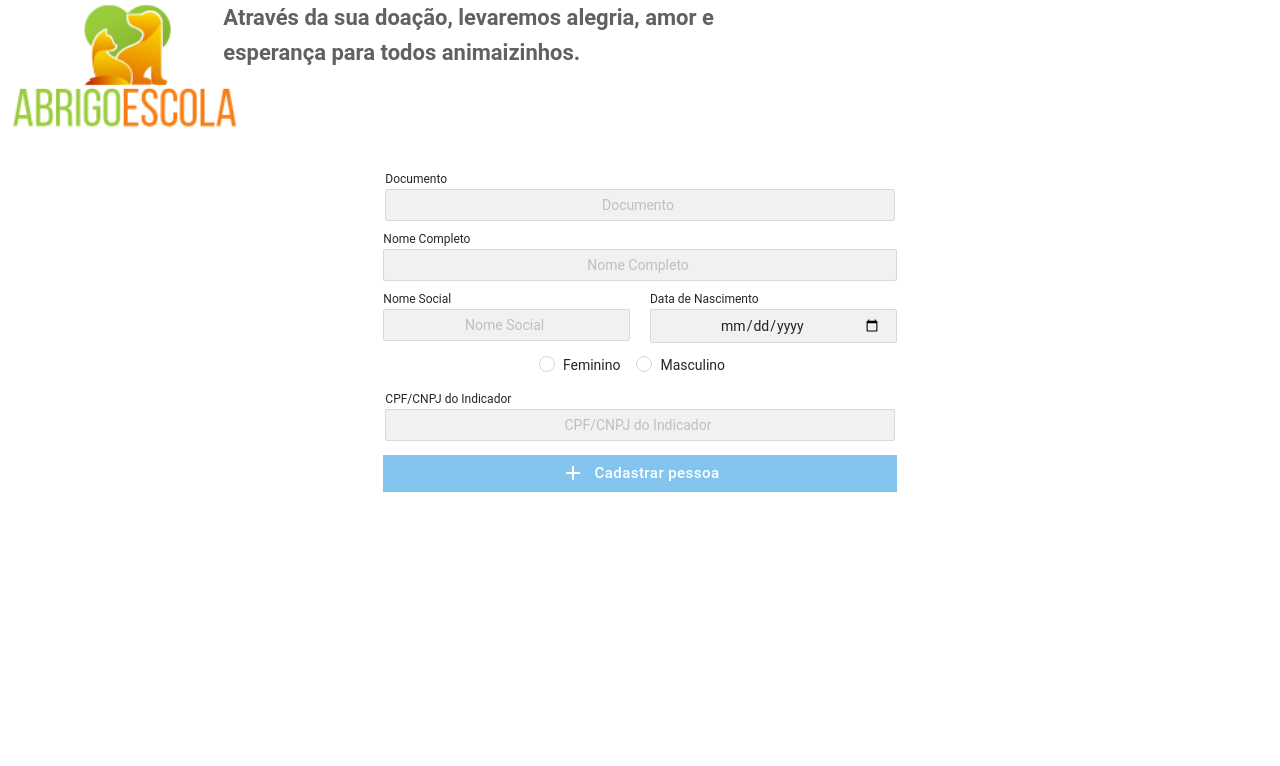
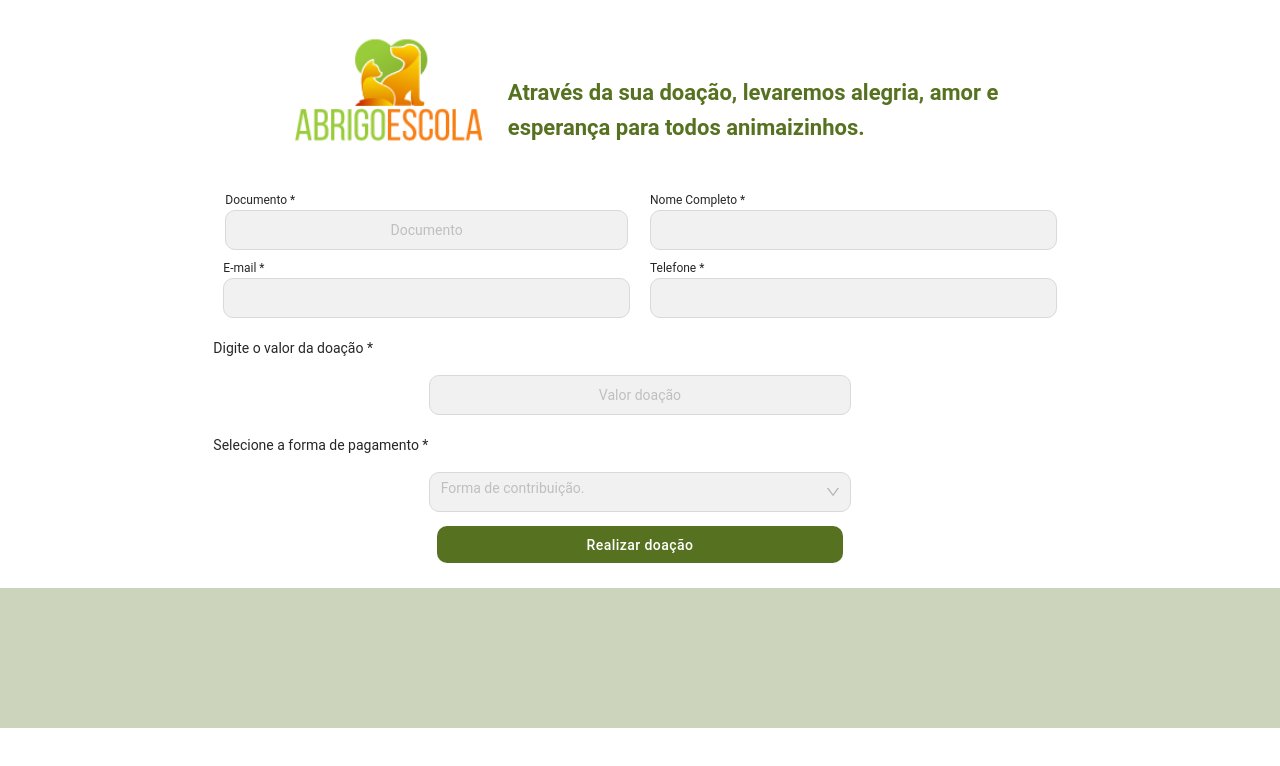
Before and after one commit to amexassessoria/landing-page, a React (Create React App) app: page / in a window 1280 px wide. Shown: the top 766 px of the page. Built offline with nearby package versions, Linux system fonts and the light colour scheme.

Commit message:
segundo commit

```diff
--- a/src/@styles/AntStyles.css
+++ b/src/@styles/AntStyles.css
@@ -32,7 +32,8 @@
   position: relative;
   background-color: #f1f1f1 !important;
   border: 1px solid #d9d9d9;
-  border-radius: 2px;
+  height: 40px;
+  border-radius: 10px;
   -webkit-transition: all 0.3s cubic-bezier(0.645, 0.045, 0.355, 1);
   transition: all 0.3s cubic-bezier(0.645, 0.045, 0.355, 1);
 }
@@ -60,6 +61,8 @@
   .ant-select-selector
   .ant-select-selection-search-input {
   background-color: #f1f1f1 !important;
+  height: 40px;
+
 }
 
 .ant-input-affix-wrapper {
@@ -69,7 +72,8 @@
 .ant-input {
   background-color: #f1f1f1 !important;
   text-align: center;
-  border-radius: 0px;
+  border-radius: 10px;
+  height: 40px;
 }
 
 .ant-form-vertical .ant-form-item {
@@ -149,6 +153,7 @@
   .ant-select-selector
   .ant-select-selection-search-input {
   background-color: #f1f1f1 !important;
+  height: 40px;
 }
 
 .ant-input-affix-wrapper {
--- a/src/@styles/colorsTheme.ts
+++ b/src/@styles/colorsTheme.ts
@@ -11,7 +11,7 @@ interface IColors {
 
 export const getColors = (): IColors => {
   return {
-    azulClaro: '#84C5F0',
+    azulClaro: '#567220',
     azulEscuro: '#40455A',
     cinzaEscuro: '#616161',
     cinzaClaro: '#f1f1f166',
--- a/src/@styles/styles.global.ts
+++ b/src/@styles/styles.global.ts
@@ -2,7 +2,7 @@ import styled from 'styled-components';
 
 export const TitlePage = styled.h1`
   font-weight: bold;
-  color: #616161;
+  color: #567220;
   margin-left: 10px;
   font-size: 22px;
   line-height: 35px;
--- a/src/App.tsx
+++ b/src/App.tsx
@@ -2,7 +2,7 @@ import React from 'react';
 
 import { BrowserRouter } from 'react-router-dom';
 import Routes from './routes';
-import GlobalStyle from './styles/global';
+import GlobalStyle from '@styles/global';
 
 const App: React.FC = () => {
   return (
--- a/src/components/Shared/Buttons/Button/index.tsx
+++ b/src/components/Shared/Buttons/Button/index.tsx
@@ -36,7 +36,8 @@ const ButtonComponent: React.FC<IButtonProps> = ({
           ? getColors().cinzaEscuro
           : getColors().cinzaClaro,
       color: getColors()?.branco,
-      borderRadius: 0,
+      borderRadius: 10,
+      borderColor: '#000',
       '&:disabled': {
         backgroundColor: disabledColor ? disabledColor : '#84c5f080',
       },
--- a/src/components/Shared/EstadoCidadeInputs/index.tsx
+++ b/src/components/Shared/EstadoCidadeInputs/index.tsx
@@ -153,7 +153,6 @@ const EstadoCidadeInputs: React.FC<IProps> = ({
         <Form.Item
           name="estado_descricao"
           label="Estado"
-          hasFeedback
           rules={[
             {
               required: false,
@@ -196,7 +195,6 @@ const EstadoCidadeInputs: React.FC<IProps> = ({
         <Form.Item
           name="cidade_id"
           label="Cidade"
-          hasFeedback
           rules={[
             {
               required: false,
--- /dev/null
+++ b/src/components/Shared/Footer/Footer.tsx
@@ -0,0 +1,38 @@
+import React, { useState } from 'react';
+
+import {
+  Container,
+  Content,
+  CompartmentContainer,
+  Compartment,
+  IconsRow,
+
+  TitleRow,
+
+} from './FooterStyle';
+
+import LogoCLickDoBem from '@assets/Login/sociallis-logo-hor2.png';
+
+import Logo from '../assets/logo.svg';
+
+export default function Footer () {
+  return (
+      <Container>
+              <Content style={{paddingTop: '1rem'}}>
+                  <CompartmentContainer >
+                      <div>
+                          <TitleRow style={{marginTop:25}}>
+
+                          </TitleRow>
+
+                      </div>
+                      <Compartment>
+
+
+                      </Compartment>
+                  </CompartmentContainer>
+              </Content>
+
+      </Container>
+  );
+}
--- /dev/null
+++ b/src/components/Shared/Footer/FooterStyle.ts
@@ -0,0 +1,92 @@
+import styled from 'styled-components';
+
+
+
+export const Container = styled.div`
+    height: 10rem;
+    width: 100%;
+    background: #CCD4BC;
+    display: flex;
+    flex-direction: row;
+`
+
+export const Content = styled.div`
+    padding-top: 2.5rem;
+    display: flex;
+    flex-direction: column;
+    flex: 1;
+    text-align: start;
+    font-size: 14px;
+    p, a {
+        color: #a2a2a2;
+        padding-left: 2.5rem;
+        margin-bottom: 1rem;
+        text-decoration: none;
+    }
+    h1, h2 {
+        margin-bottom: 2rem;
+    }
+    h1 {
+        padding-top: 2rem;
+        padding-left: 1rem;
+        font-weight: 400;
+    }
+    h2 {
+        font-weight: 200;
+
+        padding-left: 2.5rem;
+    }
+`
+
+export const CompartmentContainer = styled.div`
+    justify-content: space-between;
+
+    display: flex;
+    flex-direction: column;
+    flex: 1;
+`
+
+export const Compartment = styled.div`
+    height: 3.5rem;
+    width: 100%;
+    h4 {
+        font-weight: 100;
+    }
+    span {
+        color: #383838;
+        font-size: 0.9rem;
+    }
+    span, h4 {
+        padding-left: 2.5rem;
+    }
+`
+
+export const IconsRow = styled.div`
+    padding-left: 2.5rem;
+    padding-right: 2.5rem;
+    display: flex;
+    flex-direction: row;
+    justify-content: center;
+    a {
+        color: #FFF;
+        text-decoration: none;
+    }
+`
+
+
+
+
+export const TitleRow = styled.div`
+    padding-left: 2.5rem;
+    padding-right: 2.5rem;
+    display: flex;
+    flex-direction: row;
+    justify-content: center;
+    text-align: center;
+  font-size: 20px;
+  font-weight: 600;
+  color: #567220 ;
+
+
+
+`
--- a/src/pages/Principal/index.tsx
+++ b/src/pages/Principal/index.tsx
@@ -2,9 +2,14 @@ import React, { useState } from 'react';
 import { useHistory } from 'react-router-dom';
 import { useSnackbar } from 'notistack';
 import LogoCLickDoBem from '@assets/Login/logo-topo.png';
+import Button from '@components/Shared/Buttons/Button';
+import MaskedInput from 'antd-mask-input';
+
+import Footer from '@components/Shared/Footer/Footer';
+
 
 import { Grid } from '@material-ui/core';
-import { Form, Input, Spin, Radio } from 'antd';
+import { Form, Input, Spin, Radio, Select as SelectAntd } from 'antd';
 
 import ButtonComponent from '@components/Shared/Buttons/Button';
 
@@ -24,6 +29,7 @@ import InputEstadoCidade from '@components/Shared/EstadoCidadeInputs';
 
 import useDebounce from '@hooks/useDebounce';
 
+const tiposFiltros = ['Boleto', 'Pix', 'Cartão de credito'];
 
 const DATA = addDays(new Date(), 0).toISOString().split('T')[0];
 
@@ -33,12 +39,26 @@ const Principal: React.FC = () => {
   const [formref] = Form.useForm();
   const [formPessoaRef] = Form.useForm();
 
+  const [formRef2] = Form.useForm();
+
   const [idExists, setIdExists] = useState(0);
   const [showButtonViewPessoa, setShowButtonViewPessoa] = useState(false);
   const [loadingCreatePessoa, setLoadingCreatePessoa] = useState(false);
   const [pessoaId, setPessoaId] = useState<number>();
 
   const [tipoDocumento, setTipoDocumento] = useState<'pf' | 'pj'>('pf');
+
+  const [valorModifyValorDebito, setValorModifyValorDebito] =
+  useState<string>('');
+
+  const [uf, setUF] = useState<any>();
+  const [cidadeId, setCidadeID] = useState(0);
+  const [cidadeLabel, setCidadeLabel] = useState('');
+  const [loadingCEP, setLoadingCEP] = useState(false);
+
+
+
+  const [formaContribuicao, setFormaContribuicao] = useState< 'Boleto' | 'Pix' | 'Cartão de credito'>();
 
   function handleInput(e: any) {
     var ss = e.target.selectionStart;
@@ -47,9 +67,6 @@ const Principal: React.FC = () => {
     e.target.selectionStart = ss;
     e.target.selectionEnd = se;
   };
-
-
-
 
   const onFinish = async (values: any) => {
 
@@ -75,6 +92,24 @@ const Principal: React.FC = () => {
 
     setLoadingCreatePessoa(false);
   };
+
+  const searchCEPDebounce = async (value: string) => {
+    const searchCEPCorreios = new SearchCEPCorreios();
+
+    setLoadingCEP(true);
+    const { error, response } = await searchCEPCorreios.SearchCEP(value);
+    setLoadingCEP(false);
+    if (!error && response) {
+      setUF(response.uf);
+      formPessoaRef.setFieldsValue({
+        endereco: response.logradouro,
+        bairro: response.bairro,
+        estado_descricao: response.uf,
+        cidade_id: response.localidade,
+      });
+    }
+  };
+  const debounceCEP = useDebounce(searchCEPDebounce, 800);
 
   const onChangeDocumento = (e: any) => {
     const value = e.target.value;
@@ -104,16 +139,18 @@ const Principal: React.FC = () => {
     return Promise.reject(new Error('Digite um documento válido'));
   };
 
-  window.document.title = 'CRM - Novo Cadastro';
 
   return (
     <>
-     <Grid container alignItems="center" justify="flex-start">
-        <Grid container item sm={8}>
+     <Grid container alignItems="center" justify="center">
+        <Grid container item sm={8} style={{marginTop: 35}}>
+        <Grid item lg={1} sm={1} xs={12}>
+
+          </Grid>
         <Grid item lg={3} sm={3} xs={12}>
-        <img src={LogoCLickDoBem} style={{ width: 250 }} />
+        <img src={LogoCLickDoBem} style={{ width: 210 }} />
           </Grid>
-          <Grid item lg={8} sm={8} xs={12}>
+          <Grid item lg={8} sm={8} xs={12} style={{marginTop: 40}}>
             <TitlePage>Através da sua doação, levaremos alegria, amor e esperança para todos animaizinhos.</TitlePage>
           </Grid>
 
@@ -126,15 +163,10 @@ const Principal: React.FC = () => {
         sm={12}
         justify="space-around"
         xs={12}
-        style={{ marginTop: 20 }}
+        style={{ marginTop: 30 }}
       >
         {/* FORMULARIO  */}
-        <Grid item sm={5} xs={12}>
-          <Spin
-            size="large"
-            spinning={loadingCreatePessoa}
-            tip="Enviando dados..."
-          >
+        <Grid item lg={ 8} sm={5} xs={12}>
             <Form
               form={formPessoaRef}
               size="middle"
@@ -153,16 +185,16 @@ const Principal: React.FC = () => {
               <Grid container>
                 <Grid
                   item
-                  lg={12}
+                  lg={6}
                   xs={12}
                   style={{ paddingRight: 10, paddingLeft: 10 }}
                 >
                   <Form.Item
-                    label="Documento"
-                    hasFeedback
+                    label="Documento *"
+
                     name="documento"
                     rules={[
-                      { required: true, message: 'Campo obrigatorio' },
+                      { required: true, message: 'Campo obrigatório' },
                       { min: 14, message: 'Minimo 14 caracteres' },
                       { validator: (e, a) => validaDocumento(e, a) },
                     ]}
@@ -183,14 +215,14 @@ const Principal: React.FC = () => {
                   visible={tipoDocumento === 'pf'}
                 >
 
-                  <Grid item lg={12} xs={12}>
+                  <Grid item lg={6} xs={12}>
                     <Form.Item
-                      label='Nome Completo'
-                      hasFeedback
+                      label='Nome Completo *'
+
                       name="nome"
                       rules={[
-                        { required: true, message: 'Campo obrigatorio' },
-                        { min: 3, message: 'Minimo de 3 letras' },
+                        { required: true, message: 'Campo obrigatório' },
+                        { min: 3, message: 'Mínimo de 3 letras' },
                         {
                           pattern:  /^[A-Za-záàâãéèêíïóôõöúçñÁÀÂÃÉÈÍÏÓÔÕÖÚÇÑ ]+$/,
                           message: 'Somente letras'
@@ -200,65 +232,19 @@ const Principal: React.FC = () => {
                     >
                       <Input
                         onInput={handleInput}
-                        placeholder='Nome Completo'
+
                       />
                     </Form.Item>
-                  </Grid>
-
-                  <Grid container>
-                    <Grid item lg={6} xs={12}>
-                      <Form.Item
-                        label= 'Nome Social'
-                        hasFeedback
-                        name="nome_fantasia"
-                        rules={[
-                          { required: true, message: 'Campo obrigatorio' },
-                          { min: 3, message: 'Minimo de 3 letras' },
-                          {
-                            pattern:  /^[A-Za-záàâãéèêíïóôõöúçñÁÀÂÃÉÈÍÏÓÔÕÖÚÇÑ ]+$/,
-                            message: 'Somente letras'
-                          }
-                        ]}
-                        style={{ paddingLeft: 10, paddingRight: 10 }}
-                      >
-                        <Input
-                          onInput={handleInput}
-                          placeholder= 'Nome Social'
-                        />
-                      </Form.Item>
-                    </Grid>
-
-                    <Grid item lg={6} xs={12}>
-                      <Form.Item
-                        name="data_nascimento"
-                        label='Data de Nascimento'
-                        hasFeedback
-                        //rules={[
-                          //{
-                            //required: true,
-                          // message: 'campo obrigatorio',
-                        // },
-                        //]}
-                        style={{ paddingLeft: 10, paddingRight: 10 }}
-                      >
-                        <Input
-                          type="date"
-                          placeholder= 'Data de Nascimento'
-                          max={DATA}
-                        />
-                      </Form.Item>
-                    </Grid>
                   </Grid>
                 </InvisibleContent>
 
                 <InvisibleContent
                   visible={tipoDocumento === 'pj'}
                 >
-                  <Grid item lg={12} xs={12}>
+                  <Grid item lg={6} xs={12}>
 
                     <Form.Item
-                      label='Razão Social'
-                      hasFeedback
+                      label='Razão Social *'
                       name="nome"
                       rules={[
                         { required: true, message: 'Campo obrigatorio' },
@@ -274,81 +260,174 @@ const Principal: React.FC = () => {
                     </Form.Item>
                   </Grid>
 
+
+                </InvisibleContent>
                 <Grid container>
+
                 <Grid item lg={6} xs={12}>
+
                       <Form.Item
-                        label= 'Nome Fantasia'
-                        hasFeedback
-                        name="nome_fantasia"
+                        label='E-mail *'
+                        name="email"
                         rules={[
-                          { required: true, message: 'Campo obrigatorio' },
-                          { min: 3, message: 'Minimo de 3 letras' },
+                          { required: true, message: 'Campo obrigatório' },
+                          { min: 3, message: 'Mínimo de 3 letras' },
+
                         ]}
                         style={{ paddingLeft: 10, paddingRight: 10 }}
                       >
                         <Input
-                          onInput={handleInput}
-                          placeholder= 'Nome Fantasia'
+
+
                         />
                       </Form.Item>
                       </Grid>
+
                       <Grid item lg={6} xs={12}>
+
                       <Form.Item
-                        name="data_nascimento"
-                        label='Data de Fundação'
-                        hasFeedback
-                        //rules={[
-                          //{
-                            //required: true,
-                          // message: 'campo obrigatorio',
-                        // },
-                        //]}
+                        label='Telefone *'
+
+                        name="telefone"
+                        rules={[
+                          { required: true, message: 'Campo obrigatório' },
+                          { min: 3, message: 'Mínimo de 3 letras' },
+
+                        ]}
                         style={{ paddingLeft: 10, paddingRight: 10 }}
                       >
                         <Input
-                          type="date"
-                          placeholder= 'Data de Fundação'
-                          max={DATA}
+
+                        />
+                      </Form.Item>
+                      </Grid>
+
+                </Grid>
+        {/* ------------------------ PAGAMENTO -------------------------------------------------- */}
+                <p style={{marginTop: 15}}>Digite o valor da doação *</p>
+                <Grid container justify="center" >
+                <Grid item  lg={6} sm={6} xs={12}>
+                  <Form.Item
+                    name="valor"
+                    rules={[
+                      { required: true, message: 'Campo obrigatório' },
+                    ]}
+                  >
+                  <Input
+
+                        placeholder='Valor doação'
                       />
                   </Form.Item>
                 </Grid>
                 </Grid>
-                </InvisibleContent>
 
-                <Grid item container justify="space-around" sm={12} xs={12}>
-                  <Form.Item name="sexo">
-                    <Radio.Group disabled={tipoDocumento === 'pj'}>
-                      <Radio value={1}>Feminino</Radio>
-                      <Radio value={0}>Masculino</Radio>
-                    </Radio.Group>
+                <p style={{marginTop: 15}}> Selecione a forma de pagamento *</p>
+                <Grid container justify="center" >
+                <Grid item  lg={6} sm={6} xs={12}>
+                  <Form.Item
+                    name="formaContrib"
+                    rules={[
+                      { required: true, message: 'Campo obrigatório' },
+                    ]}
+                  >
+                 <SelectAntd
+                        placeholder="Forma de contribuição."
+                        onChange={(e: any) => {
+                          if (e === 'Boleto' || e === 'Pix' || e === 'Cartão de credito') {
+                            setFormaContribuicao(e);
+                          }
+                        }}
+                      >
+                        {tiposFiltros.map(option => (
+                          <SelectAntd.Option key={option} value={option}>
+                          {option}
+                          </SelectAntd.Option>
+                        ))}
+                      </SelectAntd>
                   </Form.Item>
                 </Grid>
 
-                <Grid
-                  item
-                  lg={12}
-                  xs={12}
-                  style={{ paddingRight: 10, paddingLeft: 10 }}
+                {/* ------------------------ ENDEREÇO -------------------------------------------------- */}
+
+                <InvisibleContent
+                    visible={formaContribuicao === 'Cartão de credito'}
                   >
-                  <Form.Item
-                    label="CPF/CNPJ do Indicador"
-                    hasFeedback
-                    name="documento_indicador"
-                    rules={[{ required: false, message: 'Campo obrigatorio' }]}
-                  >
-                    <Input
-                      maxLength={18}
-                      onChange={e => {
-                        const { valueModify } = MaskCPFeCNPJ(e.target.value);
+                    <>
 
-                        formPessoaRef.setFieldsValue({
-                          documento_indicador: valueModify,
-                        });
-                      }}
-                      placeholder="CPF/CNPJ do Indicador"
+                    <Grid container>
+                      <p style={{marginTop: 15}}>Completar informações</p>
+                    </Grid>
+
+                      <Spin spinning={loadingCEP} tip="Buscando dados do CEP">
+                        <Grid container>
+                          <Grid container>
+                          {/* { cep, uf, cidade } */}
+                              <Grid item lg={4} xs={12}>
+                                <Form.Item label="CEP"  name="cep">
+                                  <MaskedInput
+                                    mask="11111-111"
+                                    placeholder="CEP"
+                                    onChange={(e: any) => debounceCEP(e.target.value)}
                                   />
                                 </Form.Item>
                               </Grid>
+                            </Grid>
+
+                          <InputEstadoCidade
+                            ufProps={uf}
+                           // cidadeID={cidadeId}
+                            cidadeLabel={cidadeLabel}
+                            formRef={formRef2}
+                          />
+                          {/* { cep, uf, cidade } */}
+
+                          {/* { endereço, numero } */}
+
+                          <Grid item lg={4} xs={12}>
+                            <Form.Item
+                              label="Endereço"
+                              name="endereco"
+                              rules={[{ required: false }]}
+                            >
+                              <Input placeholder="Endereço" />
+                            </Form.Item>
+                          </Grid>
+                          {/* { endereço, numero } */}
+
+                           {/* { complemento, bairro } */}
+
+                          <Grid item sm={3} xs={12}>
+                            <Form.Item
+                              label="Complemento"
+                              name="numero"
+                                rules={
+                                  [
+
+                                    { max: 45, message: 'Máximo de 45 caracteres' },
+                                  ]
+                                }
+                            >
+                              <Input onInput={handleInput} placeholder="Complemento" />
+                            </Form.Item>
+                          </Grid>
+
+                          <Grid item sm={3} xs={12}>
+                            <Form.Item
+                              label="Bairro"
+                              name="bairro"
+                              rules={[{ required: false }]}
+                            >
+                            <Input placeholder="Bairro" />
+                          </Form.Item>
+                        </Grid>
+                      </Grid>
+                     </Spin>
+                    </>
+                  </InvisibleContent>
+
+                </Grid>
+
+
 
                 {/* <Grid
                   item
@@ -388,11 +467,13 @@ const Principal: React.FC = () => {
                   </Form.Item>
                 </Grid> */}
 
+                <Grid container justify="center" >
                 <Grid
                   item
-                  sm={12}
-                  xs={12}
-                  style={{ marginTop: 10, paddingLeft: 10, paddingRight: 10 }}
+                  lg={6}
+                  sm={6}
+                  xs={6}
+                  style={{ marginTop: 10, paddingLeft: 10, paddingRight: 10, marginBottom: 25}}
                 >
                   <ButtonComponent
                     color="primary"
@@ -401,15 +482,16 @@ const Principal: React.FC = () => {
                     fullWidth
                     type="submit"
                   >
-                    <AddOutlined style={{ marginRight: 10 }} /> Cadastrar pessoa
+                     Realizar doação
                   </ButtonComponent>
                 </Grid>
               </Grid>
+              </Grid>
             </Form>
-          </Spin>
+
         </Grid>
         {/* FORMULARIO  */}
-
+        <Footer />
         {/* Component Perfil */}
 
         {/* Component Perfil */}
```
Also changed, not shown: src/Assets/Login/sociallis-logo-hor2.png (added), src/styles/global.ts (line endings or trailing spaces). Lines whose indentation alone changed are shown as unchanged.
